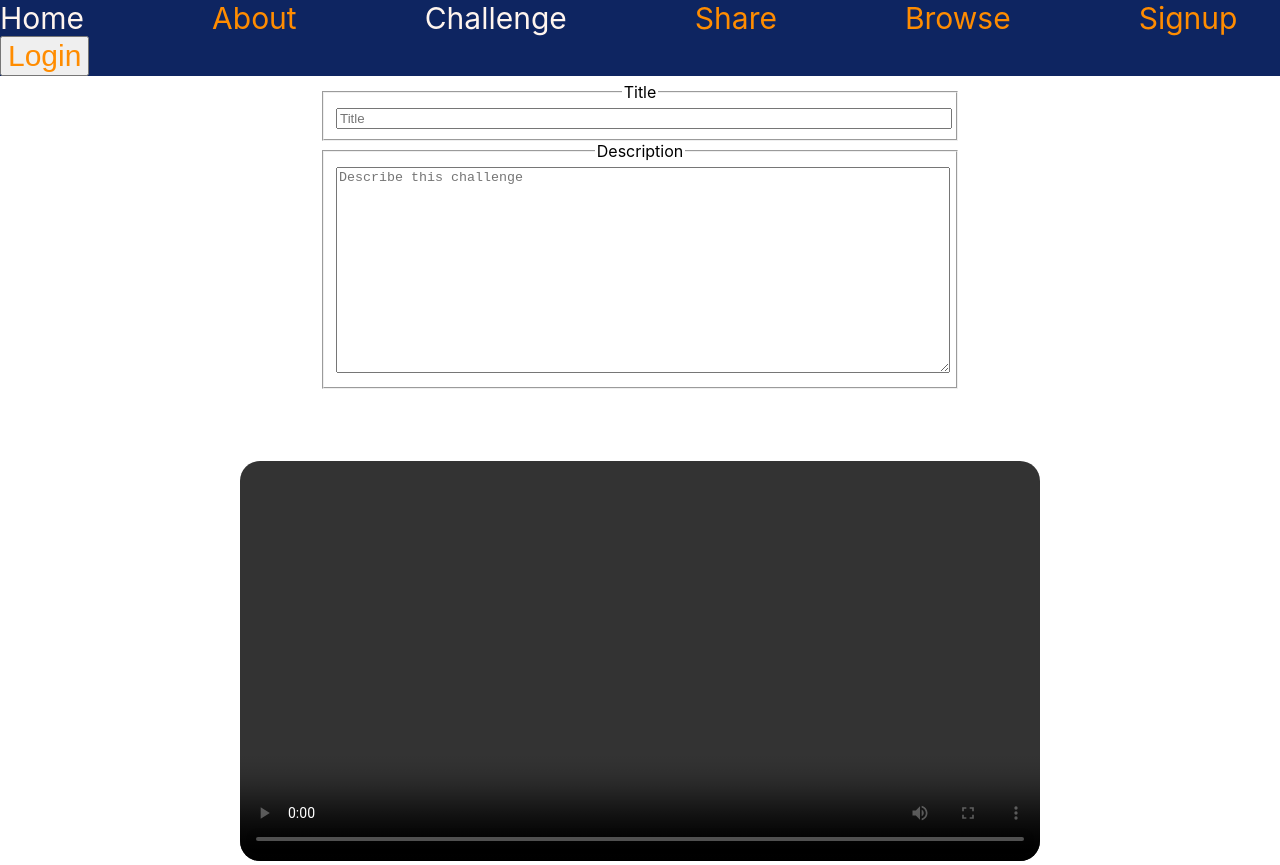
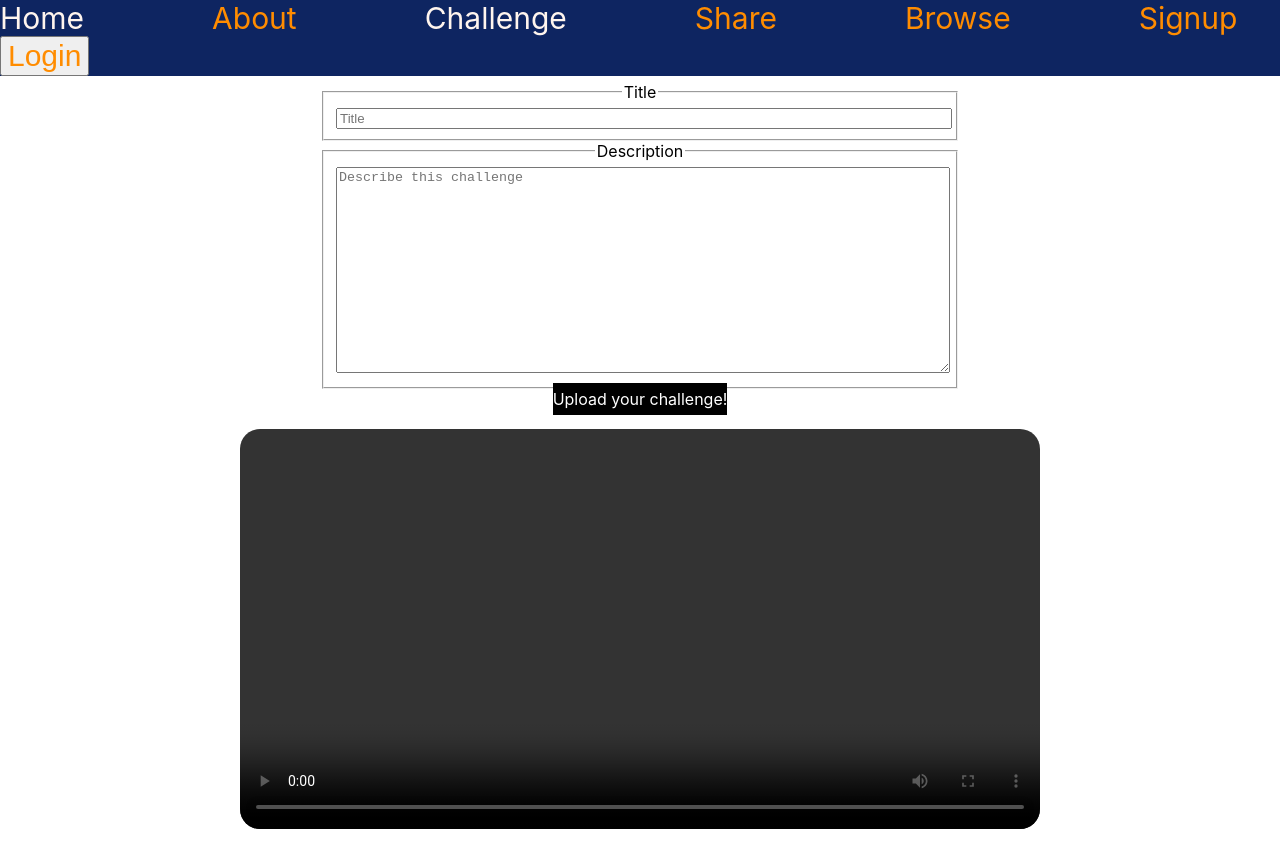
Before and after one commit to DarshSikka/core, a React (Create React App) app: page /#/challenge in a window 1280 px wide. After the commit the page ends 833 px from the top, so only its background shows below. Built offline with nearby package versions, Linux system fonts and the light colour scheme.

Commit message:
fix wrong font color

```diff
--- a/src/components/Challenge.js
+++ b/src/components/Challenge.js
@@ -27,12 +27,12 @@ const Challenge = (props) => {
           <legend> Description </legend>
           <textarea placeholder="Describe this challenge"></textarea>
         </fieldset>
+
+        <label for="uploader" className="upload">
+          Upload your challenge!
+        </label>
       </div>
-      <div className="upload">
-        <label for="uploader">Upload your challenge!</label>
-        <input type="file" onChange={fileChange} id="uploader" />
-        <br />
-      </div>
+      <input type="file" onChange={fileChange} id="uploader" />
       <video controls key="updatee">
         {file ? <source src={file} /> : ""}
       </video>
--- a/src/components/challenge.css
+++ b/src/components/challenge.css
@@ -15,12 +15,11 @@ textarea {
   height: 200px;
   width: 100%;
 }
-#filediv {
-}
 .upload {
   width: 175px;
   margin: auto;
   color: white;
+  background: black;
   padding: 6px 0px;
   margin-top: 20px;
 }
```
